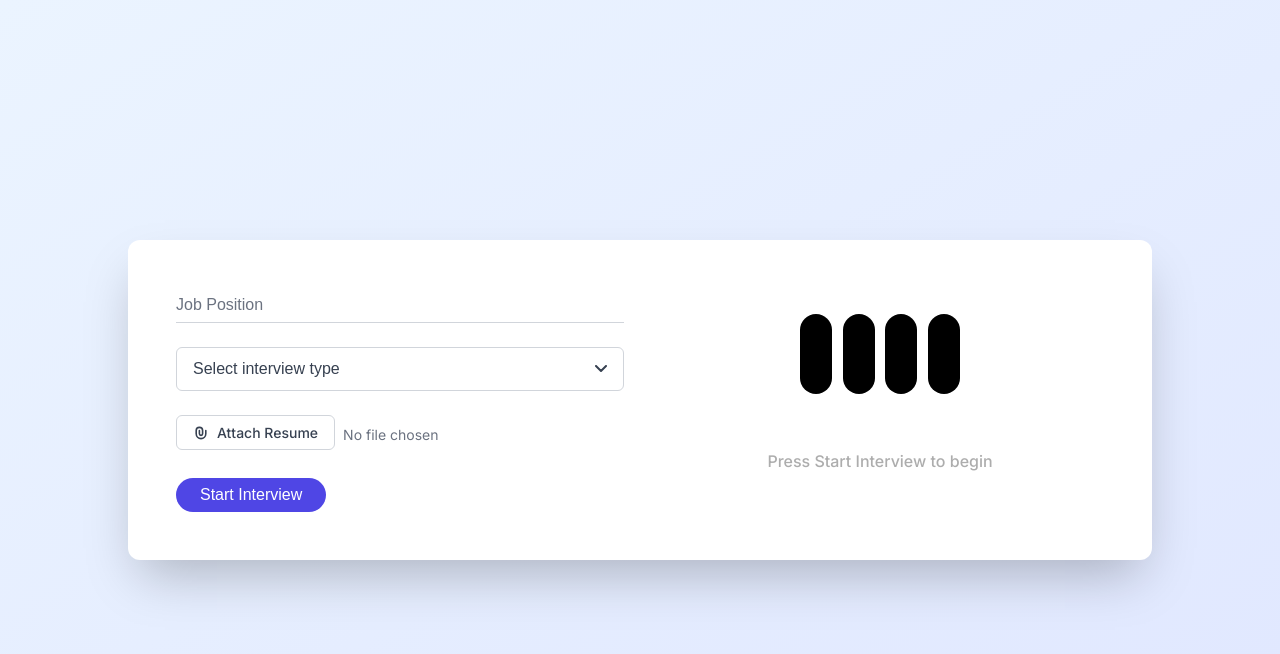
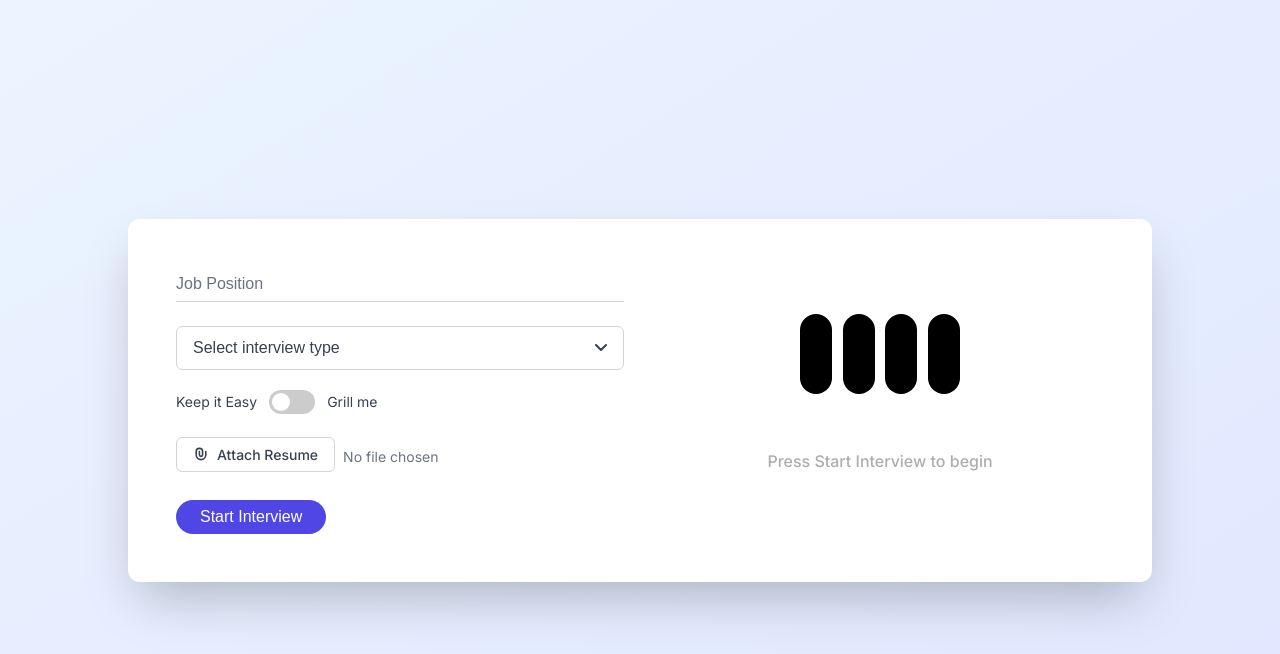
Before and after one commit to thevoxium/Prepper, a Flask app: page / in a window 1280 px wide. Shown: the top 654 px of the page. Run offline with Flask 3, Linux system fonts and the light colour scheme.

Commit message:
added difficulty settings

```diff
--- a/app.py
+++ b/app.py
@@ -44,6 +44,13 @@ def process_audio():
     role = request.form['role']
     interview_type = request.form['interview_type']
     resume_file = request.files['resume']
+    difficulty_input = request.form['difficulty']
+    difficulty = ""
+
+    if difficulty_input == "hard":
+        difficulty = "Keep the interview very difficult, ask very hard questions (whether techincal or HR like) from the user. Remember to ask hard quality questions."
+    else:
+        difficulty = "User has asked for easy interview, but ask quality questions."
 
     logger.info(f"Processing audio for role: {role}, interview type: {interview_type}")
 
@@ -56,7 +63,7 @@ def process_audio():
     logger.info(f"Transcription result: {transcript}")
 
     # 2. Generate response using groq API
-    groq_response = generate_groq_response(transcript, role, interview_type, resume_text)
+    groq_response = generate_groq_response(transcript, role, interview_type, resume_text, difficulty)
     logger.info(f"groq response: {groq_response}")
 
     # 3. Text to Speech using OpenAI (only for the latest response)
@@ -96,12 +103,12 @@ def transcribe_audio(audio_file):
     logger.info("Audio transcription completed")
     return transcript.text
 
-def generate_groq_response(transcript, role, interview_type, resume_text):
+def generate_groq_response(transcript, role, interview_type, resume_text, difficulty):
     logger.info("Generating groq response")
     try:
         conversation = session.get('conversation', [])
         system_prompt = f"""You are an experienced technical interviewer conducting a {interview_type} interview for a {role} position. Your goal is to rigorously assess the candidate's technical skills and problem-solving abilities through direct, focused questioning and dynamic follow-ups.
-
+Difficult set for the interview: {difficulty}
 Resume: {resume_text}
 
 Guidelines:
@@ -143,11 +150,6 @@ Continuously evaluate the candidate's:
 - Capability to make connections between different technical concepts
 
 Remember to keep the interview challenging but not overwhelming. Use the candidate's responses to guide the direction of the interview, exploring various technical areas relevant to the role. This approach allows for a comprehensive assessment of both the candidate's listed skills and their overall technical acumen."""
-
-
-
-
-
 
         chat_completion = groq_client.chat.completions.create(
         messages=[
--- a/templates/index.html
+++ b/templates/index.html
@@ -271,7 +271,77 @@
             color: #adadad;
             text-align: center;
         }
-    </style>
+
+        .difficulty-toggle-container {
+          margin-top: 10px; /* As requested */
+        }
+
+        .difficulty-toggle {
+          display: flex;
+          margin-top:20px;
+          margin-bottom:-25px;
+          align-items: center;
+          justify-content: flex-start; /* Align items to the left */
+          gap: 8px; /* Small gap between elements */
+        }
+
+        .toggle-label {
+          font-size: 0.875rem;
+          color: #374151;
+          margin: 0; /* Remove any default margins */
+        }
+
+        .switch {
+          position: relative;
+          display: inline-block;
+          width: 46px; /* Slightly smaller */
+          height: 24px; /* Slightly smaller */
+          margin: 0 4px; /* Small margin on sides of the switch */
+        }
+
+        .slider {
+          position: absolute;
+          cursor: pointer;
+          top: 0;
+          left: 0;
+          right: 0;
+          bottom: 0;
+          background-color: #ccc;
+          transition: .4s;
+        }
+
+        .slider:before {
+          position: absolute;
+          content: "";
+          height: 18px; /* Adjusted for smaller switch */
+          width: 18px; /* Adjusted for smaller switch */
+          left: 3px;
+          bottom: 3px;
+          background-color: white;
+          transition: .4s;
+        }
+
+        input:checked + .slider {
+          background-color: #6366F1;
+        }
+
+        input:focus + .slider {
+          box-shadow: 0 0 1px #6366F1;
+        }
+
+        input:checked + .slider:before {
+          transform: translateX(22px);
+        }
+
+        .slider.round {
+          border-radius: 24px;
+        }
+
+        .slider.round:before {
+          border-radius: 50%;
+        }
+
+  </style>
 </head>
 <body>
     <div class="container">
@@ -289,6 +359,20 @@
                             <path d="M1 1L6 6L11 1" stroke="currentColor" stroke-width="2" stroke-linecap="round" stroke-linejoin="round"/>
                           </svg>
                         </button>
+
+                        <div class="input-group">
+                          <div class="input-group difficulty-toggle-container">
+                          <div class="difficulty-toggle">
+                            <span class="toggle-label">Keep it Easy</span>
+                            <label class="switch">
+                              <input type="checkbox" id="difficultyToggle">
+                              <span class="slider round"></span>
+                            </label>
+                            <span class="toggle-label">Grill me</span>
+                          </div>
+                        </div>
+
+                        </div>
                          <div class="dropdown-menu" id="interviewTypeMenu">
                             <div class="dropdown-item" data-value="hr">HR Interview</div>
                             <div class="dropdown-item" data-value="technical">Technical Interview</div>
@@ -344,6 +428,13 @@
         const stopButton = document.getElementById('stopInterview');
         const statusText = document.getElementById('statusText');
         const audioIndicator = document.querySelector('.audio-indicator');
+        const difficultyToggle = document.getElementById('difficultyToggle');
+
+        difficultyToggle.addEventListener('change', function() {
+          const difficulty = this.checked ? 'hard' : 'easy';
+          console.log('Interview difficulty set to:', difficulty);
+        });
+
 
         dropdown.addEventListener('click', () => {
             dropdownMenu.classList.toggle('show');
@@ -456,6 +547,7 @@
                 mediaRecorder.start();
                 isRecording = true;
                 statusText.textContent = "Press SPACE when you're done answering";
+                subtitleElement.textContent = '';
                 audioIndicator.classList.add('pulsating', 'user-speaking');
                 audioIndicator.classList.remove('ai-speaking');
             }
@@ -494,6 +586,9 @@
             formData.append('role', role);
             formData.append('interview_type', interviewType);
             formData.append('resume', document.getElementById('resumeUpload').files[0]);
+            const difficulty = difficultyToggle.checked ? 'hard' : 'easy';
+            formData.append('difficulty', difficulty);
+
 
             axios.post('/process_audio', formData)
                 .then(response => {
```
